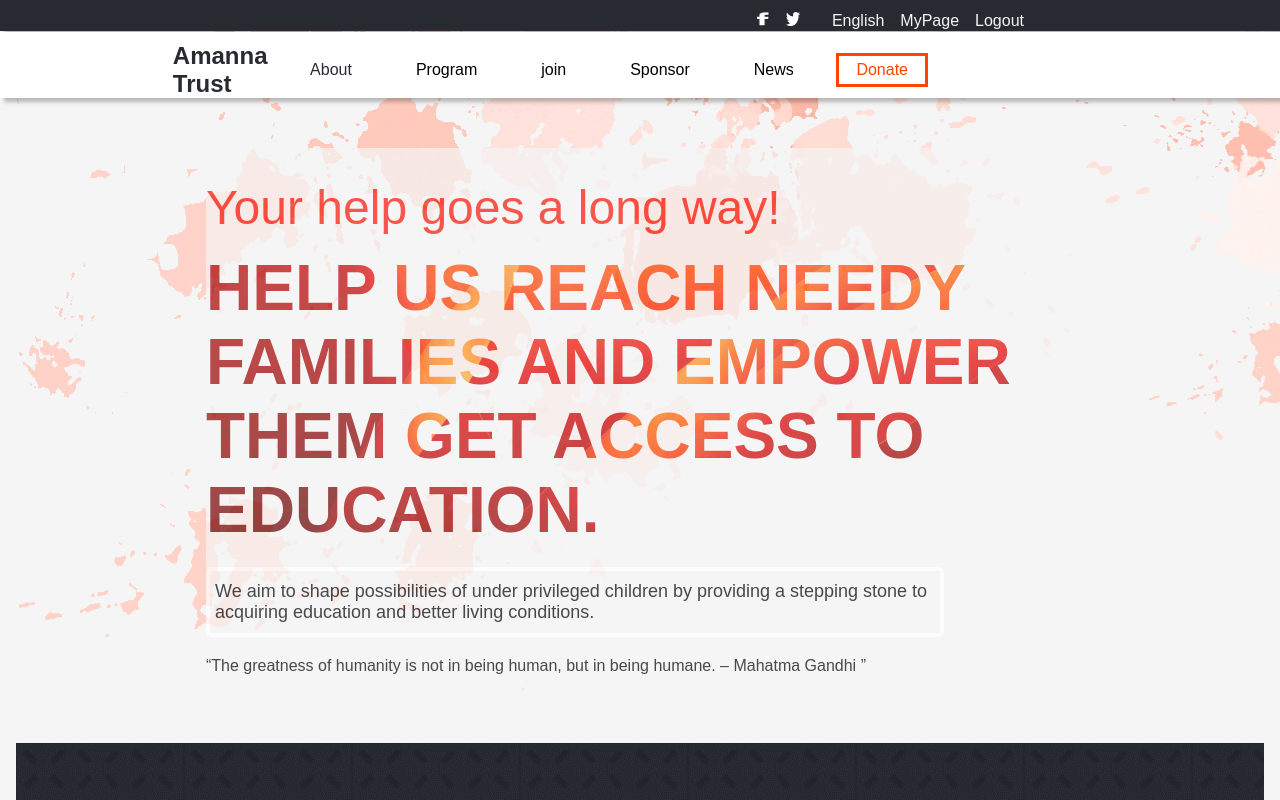
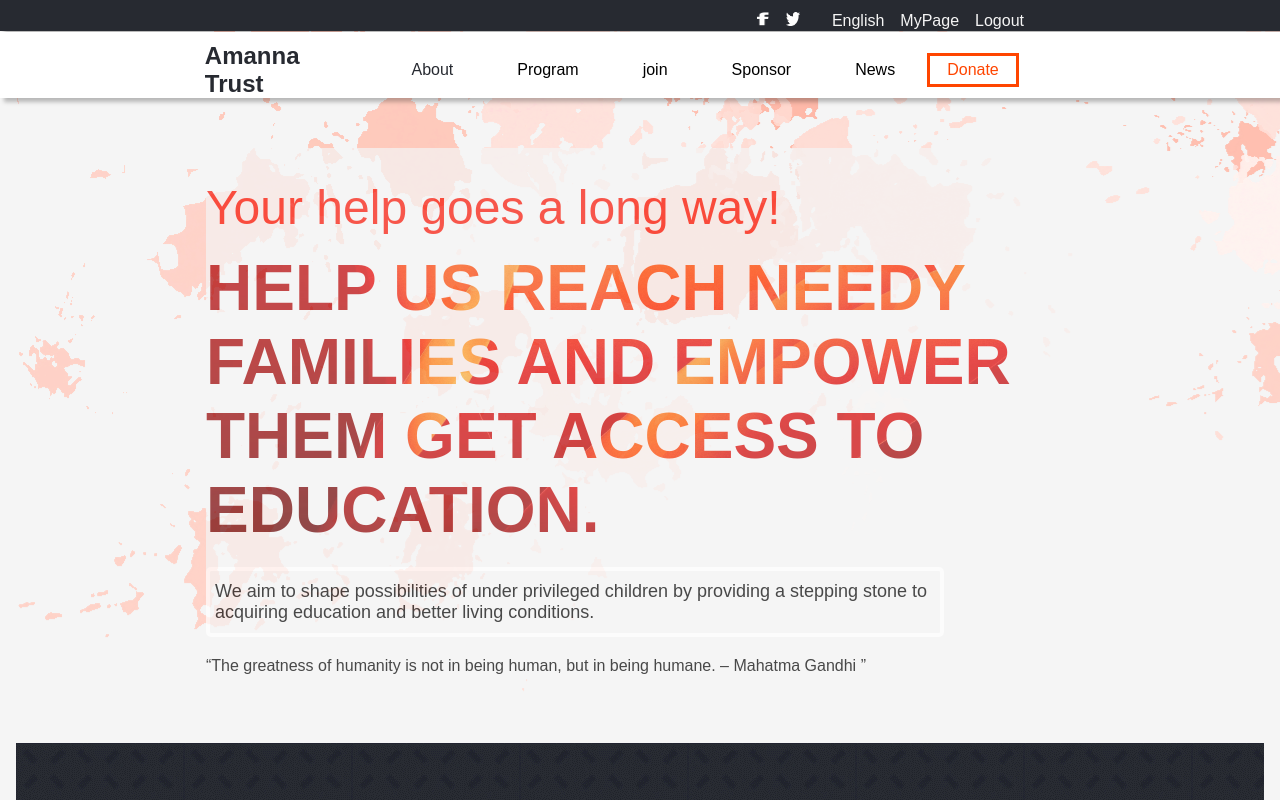
Before and after one commit to NoelLincoln/first-capstone-project, a website: page index.html in a window 1280 px wide. Shown: the top 800 px of the page. Drawn offline with Linux system fonts and the light colour scheme; a web font is replaced by a local one.

Commit message:
align nav items

```diff
--- a/assets/css/desktop.css
+++ b/assets/css/desktop.css
@@ -50,6 +50,7 @@ body {
   height: auto;
   gap: 4rem;
   font-size: 1rem;
+  margin-left: 5rem;
 }
 
 .see-program p {
@@ -86,12 +87,12 @@ body {
 }
 
 #logo {
-  padding-left: 18%;
+  padding-left: 20%;
 }
 
 .menu {
   /* padding-left: 10%; */
-  padding-right: 25%;
+  padding-right: 20%;
   top: 2rem;
 }
 
```
